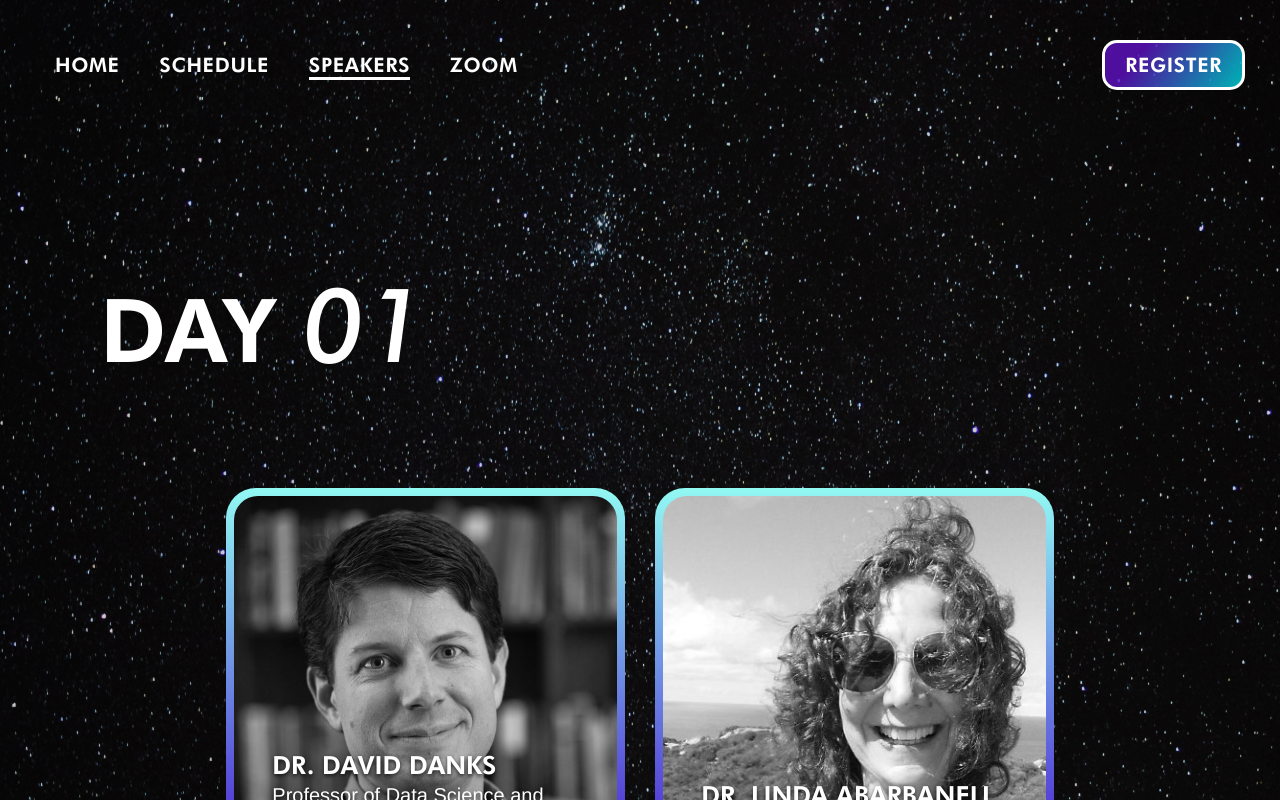
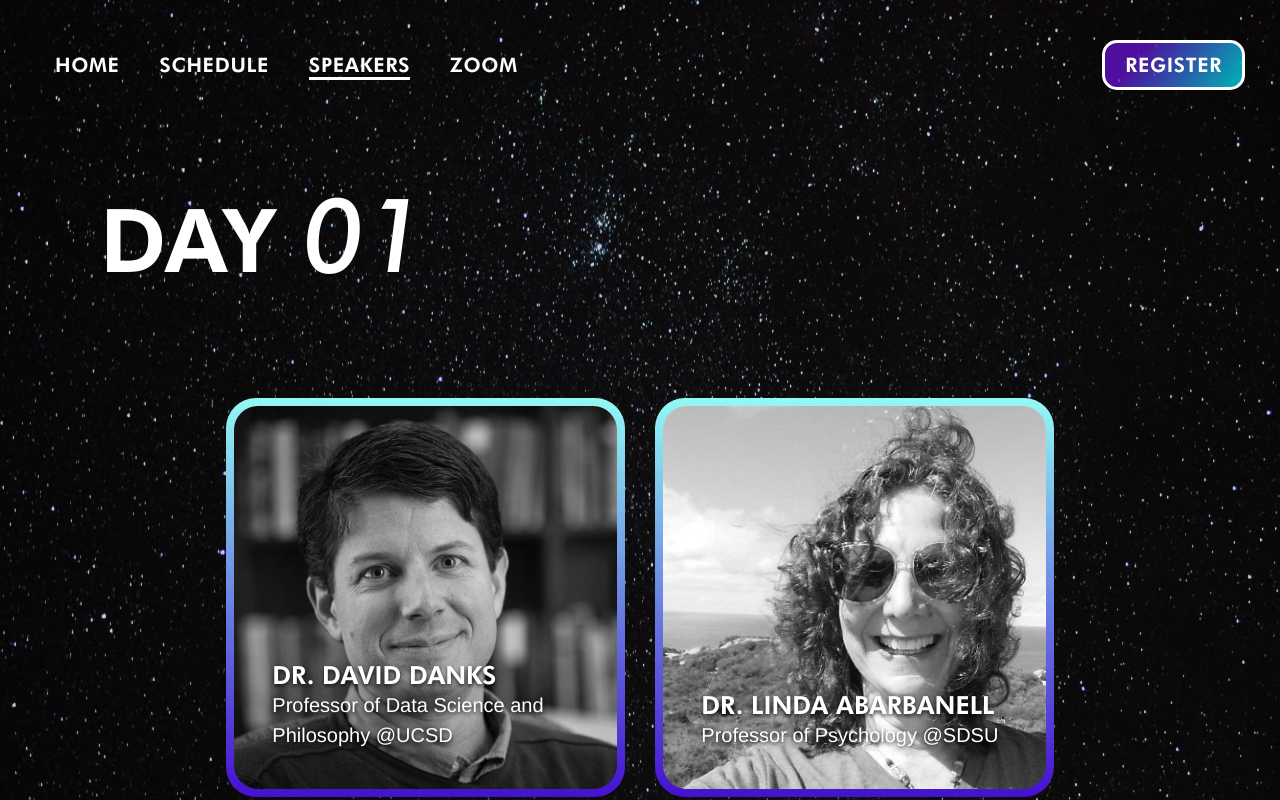
Before and after one commit to CSSA-UCSD/conference2023, a React (Create React App) app: page /#/speakers in a window 1280 px wide. Shown: the top 800 px of the page. Built offline with nearby package versions, Linux system fonts and the light colour scheme.

Commit message:
Switched pb-5 to py-5 to decrease gap

```diff
--- a/src/components/pages/Speakers.js
+++ b/src/components/pages/Speakers.js
@@ -16,7 +16,7 @@ function Events() {
     })
 
     return (
-        <div className="container py-5">
+        <div className="container pb-5">
             { DayScheduleData.map((day) => {
                     let daySpeakers = SpeakerData.filter(speaker => speaker.day === day.id);
                     return <div className="mt-5" key={day.id}>
```
